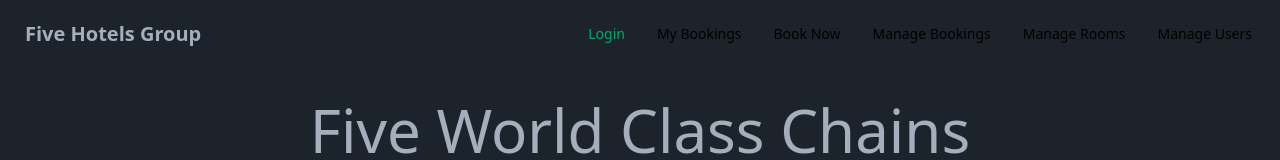
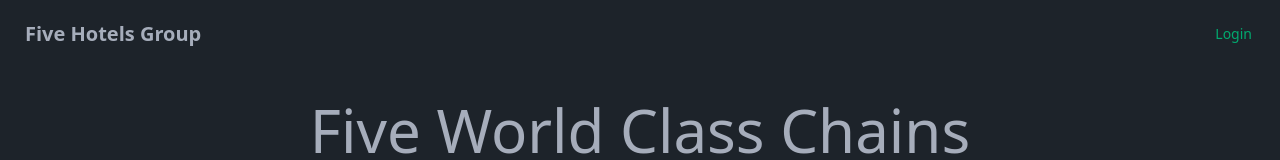
Before and after one commit to CSI2132-G30/hotel, a React (Vite) app: page / in a window 1280 px wide. Shown: the top 160 px of the page. Built offline with nearby package versions, Linux system fonts and the light colour scheme; no server answers.

Commit message:
fix: buttons css

```diff
--- a/src/Header.tsx
+++ b/src/Header.tsx
@@ -32,56 +32,46 @@ export default function Header() {
 				<ul className='menu menu-horizontal px-1'>
 					<li>
 						{login ? (
-							<Link className = "text-error" onClick={handleLogoutClick} to={"/"}>
+							<Link className='text-error' onClick={handleLogoutClick} to={"/"}>
 								Logout
 							</Link>
 						) : (
-							<a className = "text-success" href='/login'>Login</a>
+							<a className='text-success' href='/login'>
+								Login
+							</a>
 						)}
 					</li>
 					<li>
 						<Link
-							className={login ? "nav-link font-weight-bold" : "btn-error btn-disabled"}
+							className={login ? "nav-link font-weight-bold" : " hidden"}
 							to={"/account"}>
 							My Bookings
 						</Link>
 					</li>
 					<li>
 						<Link
-							className={login ? "nav-link font-weight-bold" : "btn-error btn-disabled"}
+							className={login ? "nav-link font-weight-bold" : "hidden"}
 							to={"/bookings"}>
 							Book Now
 						</Link>
 					</li>
 					<li>
 						<Link
-							className={
-								admin
-									? "nav-link font-weight-bold"
-									: "nav-link btn-error btn-disabled"
-							}
+							className={admin ? "nav-link font-weight-bold" : "hidden"}
 							to={"/managebookings"}>
 							Manage Bookings
 						</Link>
 					</li>
 					<li>
 						<Link
-							className={
-								admin
-									? "nav-link font-weight-bold"
-									: "nav-link btn-error btn-disabled"
-							}
+							className={admin ? "nav-link font-weight-bold" : "hidden"}
 							to={"/managehotels"}>
 							Manage Rooms
 						</Link>
 					</li>
 					<li>
 						<Link
-							className={
-								admin
-									? "nav-link font-weight-bold"
-									: "nav-link btn-error btn-disabled"
-							}
+							className={admin ? "nav-link font-weight-bold" : "hidden"}
 							to={"/manageusers"}>
 							Manage Users
 						</Link>
```
